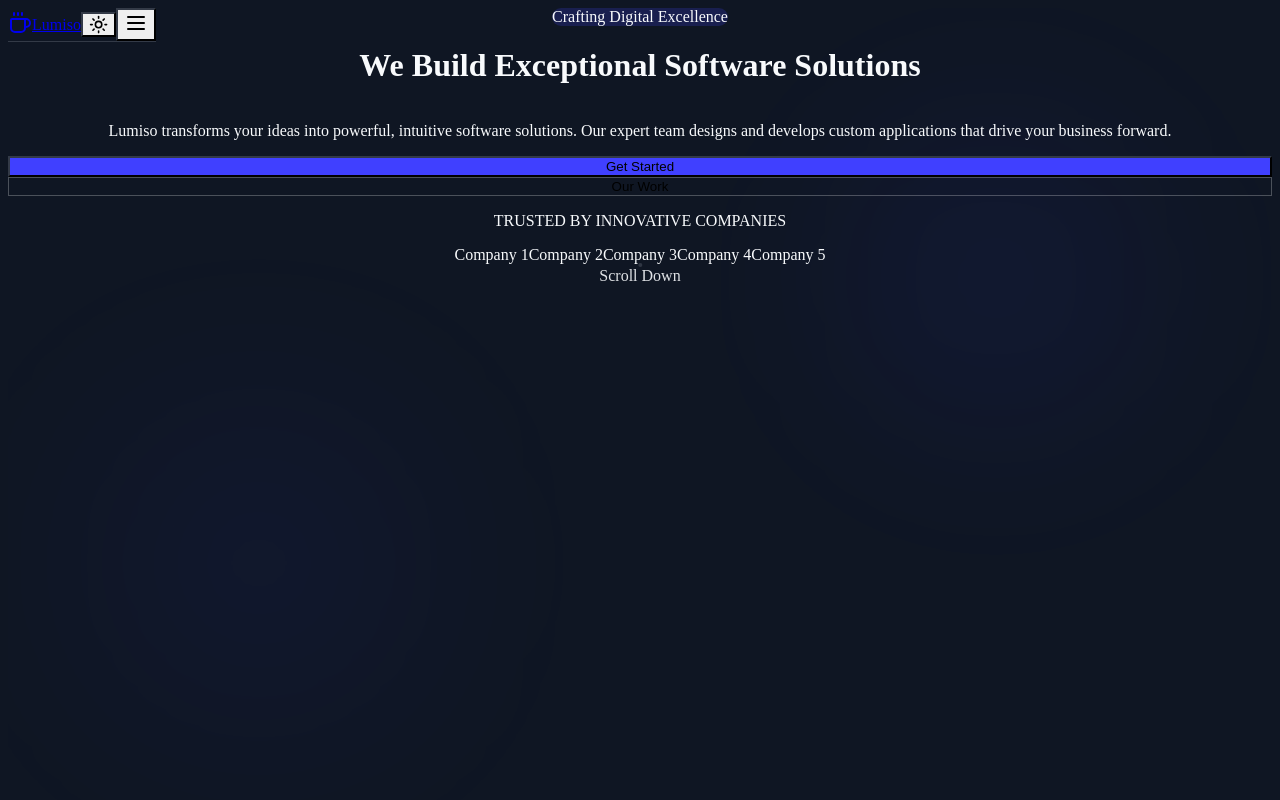
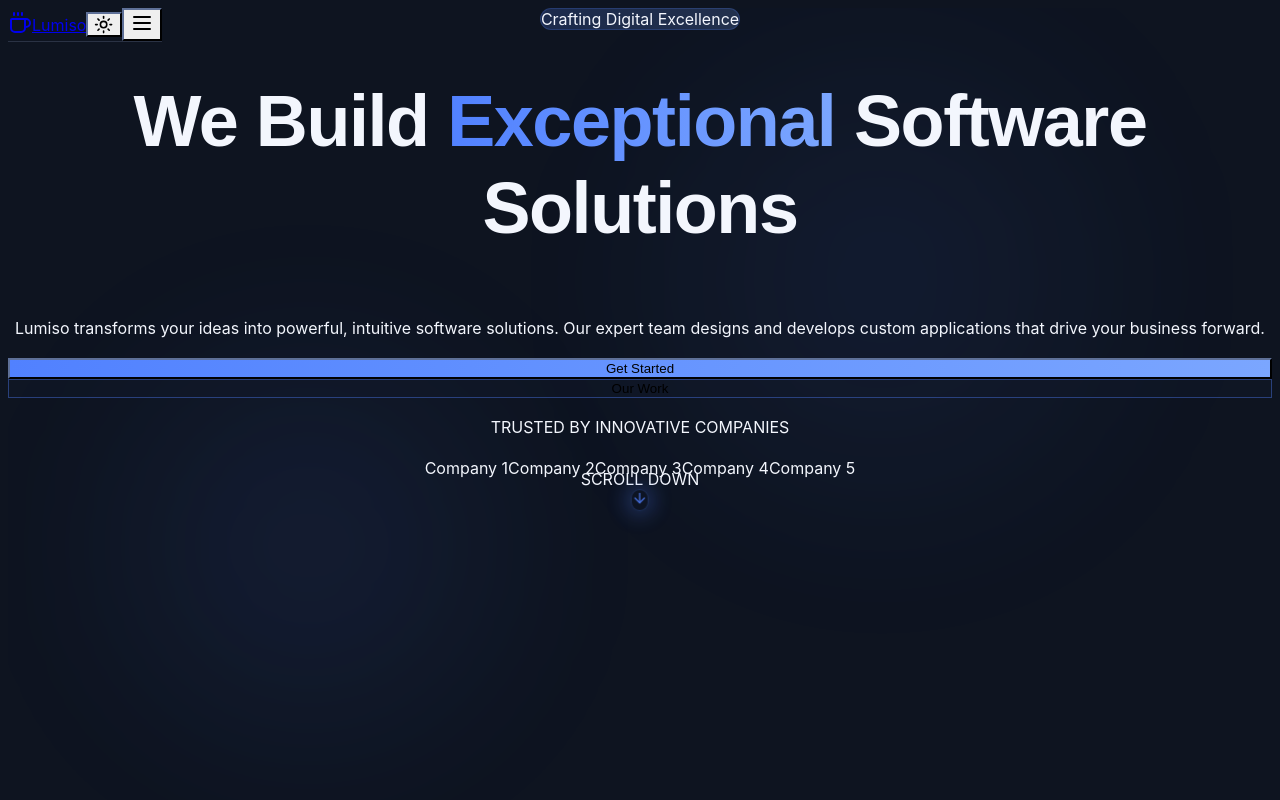
Before and after one commit to stanleyhomies93/lumiso-web-landing, a Next.js app: page / in a window 1280 px wide. Shown: the top 800 px of the page. Built offline with nearby package versions, Linux system fonts and the light colour scheme.

Commit message:
Replace Tailwind utility classes with standard CSS in custom components

```diff
--- a/src/app/globals.css
+++ b/src/app/globals.css
@@ -6,44 +6,183 @@
 @tailwind components;
 @tailwind utilities;
 
+/* Import Google fonts */
+@import url('https://fonts.googleapis.com/css2?family=Inter:wght@300;400;500;600;700&family=Montserrat:wght@500;600;700;800&display=swap');
+
 /* Theme variables */
 @layer base {
   :root {
-    --background: 220 47% 8%;
-    --foreground: 0 0% 98%;
-    --brand: 240 100% 50%;
+    --background: 222 47% 11%;
+    --foreground: 210 40% 98%;
+    --brand: 222 100% 62%;
     --brand-foreground: 0 0% 100%;
-    --muted: 240 4.8% 95.9%;
-    --muted-foreground: 240 5% 64.9%;
-    --accent: 240 4.8% 95.9%;
-    --accent-foreground: 0 0% 98%;
-    --border: 240 3.7% 15.9%;
-    --ring: 240 100% 50%;
+    --muted: 217 33% 17%;
+    --muted-foreground: 215 20% 75%;
+    --accent: 222 47% 21%;
+    --accent-foreground: 210 40% 98%;
+    --border: 217 33% 17%;
+    --ring: 222 100% 62%;
   }
 
   .dark {
-    --background: 220 47% 8%;
-    --foreground: 0 0% 98%;
-    --brand: 240 100% 50%;
+    --background: 222 47% 11%;
+    --foreground: 210 40% 98%;
+    --brand: 222 100% 62%;
     --brand-foreground: 0 0% 100%;
-    --muted: 240 3.7% 15.9%;
-    --muted-foreground: 240 5% 64.9%;
-    --accent: 240 3.7% 15.9%;
-    --accent-foreground: 0 0% 98%;
-    --border: 240 3.7% 15.9%;
-    --ring: 240 100% 50%;
+    --muted: 217 33% 17%;
+    --muted-foreground: 215 20% 75%;
+    --accent: 222 47% 21%;
+    --accent-foreground: 210 40% 98%;
+    --border: 217 33% 17%;
+    --ring: 222 100% 62%;
   }
 }
 
 /* Base styles */
 @layer base {
   * {
-    @apply border-[#333a47];
+    border-color: #2a3244;
+  }
+
+  html {
+    scroll-behavior: smooth;
   }
 
   body {
-    @apply bg-[#0f1623] text-[#f8fafc];
+    background-color: #0e1420;
+    color: #f3f6fd;
+    font-family: 'Inter', sans-serif;
   }
+
+  h1, h2, h3, h4, h5, h6 {
+    font-family: 'Montserrat', sans-serif;
+    font-weight: 700;
+    letter-spacing: -0.02em;
+  }
+
+  h1 {
+    font-size: 2.5rem;
+    line-height: 1.2;
+  }
+
+  @media (min-width: 768px) {
+    h1 {
+      font-size: 3.75rem;
+    }
+  }
+
+  @media (min-width: 1024px) {
+    h1 {
+      font-size: 4.5rem;
+    }
+  }
+
+  h2 {
+    font-size: 2rem;
+    line-height: 1.3;
+  }
+
+  @media (min-width: 768px) {
+    h2 {
+      font-size: 2.5rem;
+    }
+  }
+
+  @media (min-width: 1024px) {
+    h2 {
+      font-size: 3rem;
+    }
+  }
+
+  h3 {
+    font-size: 1.5rem;
+    line-height: 1.4;
+    font-weight: 600;
+  }
+
+  @media (min-width: 768px) {
+    h3 {
+      font-size: 1.75rem;
+    }
+  }
+
+  p {
+    line-height: 1.7;
+  }
+
+  section {
+    padding: 5rem 0;
+  }
+
+  @media (min-width: 768px) {
+    section {
+      padding: 8rem 0;
+    }
+  }
+}
+
+/* Custom utility classes */
+.nav-link {
+  position: relative;
+  padding: 0.25rem 0.5rem;
+  color: rgba(255, 255, 255, 0.7);
+  font-weight: 500;
+  transition: color 0.2s;
+}
+
+.nav-link:hover {
+  color: rgba(255, 255, 255, 1);
+}
+
+.nav-link::after {
+  content: '';
+  position: absolute;
+  bottom: 0;
+  left: 0;
+  height: 2px;
+  width: 0;
+  background-color: #5181ff;
+  transition: all 0.2s;
+}
+
+.nav-link:hover::after {
+  width: 100%;
+}
+
+.card {
+  background-color: rgba(19, 26, 43, 0.4);
+  border-radius: 0.75rem;
+  border: 1px solid #2a3244;
+  padding: 1.5rem;
+  backdrop-filter: blur(4px);
+  transition: all 0.3s;
+}
+
+.card:hover {
+  border-color: rgba(81, 129, 255, 0.3);
+  box-shadow: 0 0 30px rgba(81, 129, 255, 0.15);
+}
+
+.feature-card {
+  background-color: rgba(19, 26, 43, 0.4);
+  border-radius: 0.75rem;
+  border: 1px solid #2a3244;
+  padding: 1.5rem;
+  backdrop-filter: blur(4px);
+  transition: all 0.3s;
+}
+
+.feature-card:hover {
+  border-color: rgba(81, 129, 255, 0.3);
+  box-shadow: 0 0 30px rgba(81, 129, 255, 0.15);
+  transform: translateY(-5px);
+}
+
+.gradient-text {
+  background-image: linear-gradient(to right, #5181ff, #7ba6ff);
+  background-clip: text;
+  -webkit-background-clip: text;
+  color: transparent;
 }
 
 /* Animation utilities */
@@ -58,9 +197,37 @@
   }
 }
 
+@keyframes float {
+  0%, 100% {
+    transform: translateY(0);
+  }
+  50% {
+    transform: translateY(-10px);
+  }
+}
+
+@keyframes pulse-glow {
+  0%, 100% {
+    opacity: 0.6;
+    box-shadow: 0 0 20px 2px rgba(81, 129, 255, 0.3);
+  }
+  50% {
+    opacity: 1;
+    box-shadow: 0 0 25px 5px rgba(81, 129, 255, 0.5);
+  }
+}
+
 /* Animation classes */
 .animate-fade-in {
   animation: fade-in 0.5s ease forwards;
+}
+
+.animate-float {
+  animation: float 5s ease-in-out infinite;
+}
+
+.animate-pulse-glow {
+  animation: pulse-glow 4s ease-in-out infinite;
 }
 
 .animate-delay-100 {
--- a/src/components/hero.tsx
+++ b/src/components/hero.tsx
@@ -2,52 +2,54 @@
 
 import { Button } from "./ui/button";
 import { motion } from "framer-motion";
+import { ArrowDown } from "lucide-react";
 
 export default function Hero() {
   return (
     <div className="relative min-h-screen pt-20 overflow-hidden">
-      {/* Background gradient effect */}
-      <div className="absolute inset-0 bg-gradient-to-br from-[#4040ff]/10 via-[#0f1623] to-[#0f1623] -z-10"></div>
+      {/* Background effects */}
+      <div className="absolute inset-0 bg-gradient-to-b from-[#0a1020] via-[#0e1420] to-[#121a30] -z-10"></div>
 
-      {/* Animated background grid */}
+      {/* Hero grid pattern */}
       <div className="absolute inset-0 -z-10">
-        <div className="absolute inset-0 bg-[linear-gradient(to_right,#ffffff10_1px,transparent_1px),linear-gradient(to_bottom,#ffffff10_1px,transparent_1px)] bg-[size:24px_24px]"></div>
+        <div className="absolute inset-0 bg-[linear-gradient(to_right,#ffffff08_1px,transparent_1px),linear-gradient(to_bottom,#ffffff08_1px,transparent_1px)] bg-[size:30px_30px]"></div>
       </div>
 
-      {/* Orbs for decoration */}
+      {/* Animated orbs */}
       <motion.div
-        className="absolute top-[15%] right-[10%] h-[300px] w-[300px] rounded-full bg-[#4040ff]/10 blur-[100px] -z-10"
+        className="absolute top-[10%] right-[15%] h-[400px] w-[400px] rounded-full bg-[#5181ff]/10 blur-[120px] -z-10 animate-float"
         initial={{ opacity: 0 }}
         animate={{ opacity: 0.8 }}
         transition={{ duration: 1.5, delay: 0.2 }}
       />
 
       <motion.div
-        className="absolute bottom-[15%] left-[10%] h-[250px] w-[250px] rounded-full bg-[#4040ff]/20 blur-[120px] -z-10"
+        className="absolute bottom-[10%] left-[10%] h-[350px] w-[350px] rounded-full bg-[#5181ff]/15 blur-[100px] -z-10 animate-float animate-delay-300"
         initial={{ opacity: 0 }}
-        animate={{ opacity: 0.5 }}
+        animate={{ opacity: 0.6 }}
         transition={{ duration: 1.5, delay: 0.5 }}
       />
 
+      {/* Hero content */}
       <div className="container flex flex-col items-center justify-center px-4 pt-24 pb-16 md:py-32 text-center">
         <motion.div
           initial={{ opacity: 0, y: 20 }}
           animate={{ opacity: 1, y: 0 }}
           transition={{ duration: 0.6, delay: 0.1 }}
-          className="inline-block px-4 py-1.5 mb-6 text-sm font-medium text-white bg-[#4040ff]/20 rounded-full"
+          className="inline-block px-4 py-1.5 mb-6 text-sm font-medium text-white bg-gradient-to-r from-[#5181ff]/20 to-[#7ba6ff]/20 rounded-full border border-[#5181ff]/20 backdrop-blur-sm"
         >
           Crafting Digital Excellence
         </motion.div>
 
         <motion.h1
-          className="text-4xl md:text-6xl lg:text-7xl font-bold leading-tight tracking-tighter mb-6 text-white"
+          className="mb-6 text-white"
           initial={{ opacity: 0, y: 20 }}
           animate={{ opacity: 1, y: 0 }}
           transition={{ duration: 0.6, delay: 0.2 }}
         >
           We Build <span className="relative">
-            <span className="relative z-10">Exceptional</span>
-            <span className="absolute bottom-2 md:bottom-3 left-0 h-3 w-full bg-[#4040ff]/30 -z-10"></span>
+            <span className="relative z-10 gradient-text">Exceptional</span>
+            <span className="absolute bottom-2 md:bottom-3 left-0 h-3 w-full bg-[#5181ff]/20 rounded-sm blur-[2px] -z-10"></span>
           </span> Software Solutions
         </motion.h1>
 
@@ -68,18 +70,22 @@ export default function Hero() {
           animate={{ opacity: 1, y: 0 }}
           transition={{ duration: 0.6, delay: 0.4 }}
         >
-          <Button size="lg" variant="glow">Get Started</Button>
-          <Button size="lg" variant="outline">Our Work</Button>
+          <Button size="lg" variant="glow" className="font-medium">
+            Get Started
+          </Button>
+          <Button size="lg" variant="outline" className="font-medium">
+            Our Work
+          </Button>
         </motion.div>
 
         {/* Trusted by section */}
         <motion.div
-          className="mt-20 w-full"
+          className="mt-24 w-full"
           initial={{ opacity: 0 }}
           animate={{ opacity: 1 }}
           transition={{ duration: 0.8, delay: 0.6 }}
         >
-          <p className="text-sm text-white/50 mb-6">TRUSTED BY INNOVATIVE COMPANIES</p>
+          <p className="text-sm font-medium tracking-wider text-white/50 mb-8">TRUSTED BY INNOVATIVE COMPANIES</p>
           <div className="flex flex-wrap justify-center gap-x-12 gap-y-8">
             {["Company 1", "Company 2", "Company 3", "Company 4", "Company 5"].map((company, i) => (
               <motion.div
@@ -101,16 +107,14 @@ export default function Hero() {
         className="absolute bottom-8 left-1/2 -translate-x-1/2 flex flex-col items-center gap-2"
         initial={{ opacity: 0, y: -10 }}
         animate={{ opacity: 1, y: 0 }}
-        transition={{ duration: 0.6, delay: 1, repeat: Infinity, repeatType: "reverse" }}
+        transition={{ duration: 0.6, delay: 1 }}
       >
-        <div className="w-5 h-9 border-2 border-white/20 rounded-full flex justify-center">
-          <motion.div
-            className="w-1 h-2 bg-white/40 rounded-full mt-1.5"
-            animate={{ y: [0, 12, 0] }}
-            transition={{ duration: 1.5, repeat: Infinity, repeatType: "loop" }}
-          />
+        <div className="flex flex-col items-center gap-2 animate-float">
+          <span className="text-xs font-medium text-white/60 tracking-wide">SCROLL DOWN</span>
+          <div className="p-2 rounded-full border border-[#5181ff]/30 bg-[#131a2b]/40 backdrop-blur-sm animate-pulse-glow">
+            <ArrowDown size={16} className="text-[#5181ff]" />
+          </div>
         </div>
-        <span className="text-xs text-white/40">Scroll Down</span>
       </motion.div>
     </div>
   );
--- a/src/components/theme-provider.tsx
+++ b/src/components/theme-provider.tsx
@@ -35,43 +35,25 @@ export function ThemeProvider({
   disableTransitionOnChange = false,
   ...props
 }: ThemeProviderProps) {
-  const [theme, setTheme] = useState<Theme>(
-    () => (typeof window !== "undefined" && localStorage.getItem(storageKey) as Theme) || defaultTheme
-  );
+  const [theme] = useState<Theme>("dark");
 
   useEffect(() => {
+    // Always use dark theme
     const root = window.document.documentElement;
+    root.classList.remove("light");
+    root.classList.add("dark");
 
-    // Remove existing theme classes
-    root.classList.remove("light", "dark");
+    // Store theme preference
+    if (typeof window !== "undefined") {
+      localStorage.setItem(storageKey, "dark");
+    }
+  }, [storageKey]);
 
-    // Apply the appropriate theme
-    if (theme === "system") {
-      const systemTheme = window.matchMedia("(prefers-color-scheme: dark)").matches
-        ? "dark"
-        : "light";
-      root.classList.add(systemTheme);
-    } else {
-      root.classList.add(theme);
-    }
-
-    // Apply transition effects if necessary
-    if (disableTransitionOnChange) {
-      root.classList.add("disable-transition");
-      window.setTimeout(() => {
-        root.classList.remove("disable-transition");
-      }, 0);
-    }
-  }, [theme, enableSystem, disableTransitionOnChange]);
-
-  // Store theme preference and update state
-  const value = {
-    theme,
-    setTheme: (theme: Theme) => {
-      if (typeof window !== "undefined") {
-        localStorage.setItem(storageKey, theme);
-      }
-      setTheme(theme);
+  // This site only uses dark theme
+  const value: ThemeProviderState = {
+    theme: "dark" as Theme,
+    setTheme: (_theme: Theme) => {
+      // No-op - we always use dark theme
     },
   };
 
--- a/src/components/ui/button.tsx
+++ b/src/components/ui/button.tsx
@@ -3,21 +3,21 @@ import { cn } from "@/lib/utils";
 import React from "react";
 
 export const buttonVariants = cva(
-  "inline-flex items-center justify-center whitespace-nowrap rounded-md text-sm font-medium transition-colors focus-visible:outline-none focus-visible:ring-2 focus-visible:ring-ring disabled:pointer-events-none disabled:opacity-50",
+  "inline-flex items-center justify-center whitespace-nowrap rounded-md text-sm font-medium transition-all duration-300 focus-visible:outline-none focus-visible:ring-2 focus-visible:ring-ring disabled:pointer-events-none disabled:opacity-50",
   {
     variants: {
       variant: {
-        default: "bg-[#4040ff] text-white hover:bg-[#4040ff]/90",
-        outline: "border border-[#ffffff40] bg-transparent hover:bg-[#ffffff20] text-white",
-        secondary: "bg-[#2a2b3d] text-white hover:bg-[#3a3b4d]",
-        ghost: "hover:bg-[#ffffff20] text-white",
-        link: "text-white underline-offset-4 hover:underline",
-        glow: "relative bg-[#4040ff] text-white hover:bg-[#4040ff]/90 after:content-[''] after:absolute after:inset-0 after:z-[-1] after:bg-[#4040ff]/50 after:blur-lg after:opacity-50 hover:after:opacity-100 after:transition-opacity",
+        default: "bg-gradient-to-r from-[#5181ff] to-[#7ba6ff] text-white hover:shadow-[0_5px_15px_rgba(81,129,255,0.35)] hover:translate-y-[-2px]",
+        outline: "border border-[#5181ff]/40 bg-[#131a2b]/40 backdrop-blur-sm text-white hover:bg-[#5181ff]/10 hover:border-[#5181ff]/80 hover:shadow-[0_0_20px_rgba(81,129,255,0.2)]",
+        secondary: "bg-[#1e2a47] text-white hover:bg-[#2a3863] hover:shadow-md",
+        ghost: "hover:bg-[#ffffff15] text-white",
+        link: "text-[#5181ff] underline-offset-4 hover:underline",
+        glow: "relative bg-gradient-to-r from-[#5181ff] to-[#7ba6ff] text-white after:content-[''] after:absolute after:inset-0 after:z-[-1] after:bg-[#5181ff]/50 after:blur-lg after:opacity-50 hover:after:opacity-100 after:transition-opacity hover:shadow-[0_5px_15px_rgba(81,129,255,0.35)] hover:translate-y-[-2px]",
       },
       size: {
-        default: "h-10 px-4 py-2",
+        default: "h-10 px-5 py-2",
         sm: "h-9 rounded-md px-3",
-        lg: "h-11 rounded-md px-8",
+        lg: "h-12 rounded-md px-8 text-base",
         icon: "h-10 w-10",
       },
     },
```
